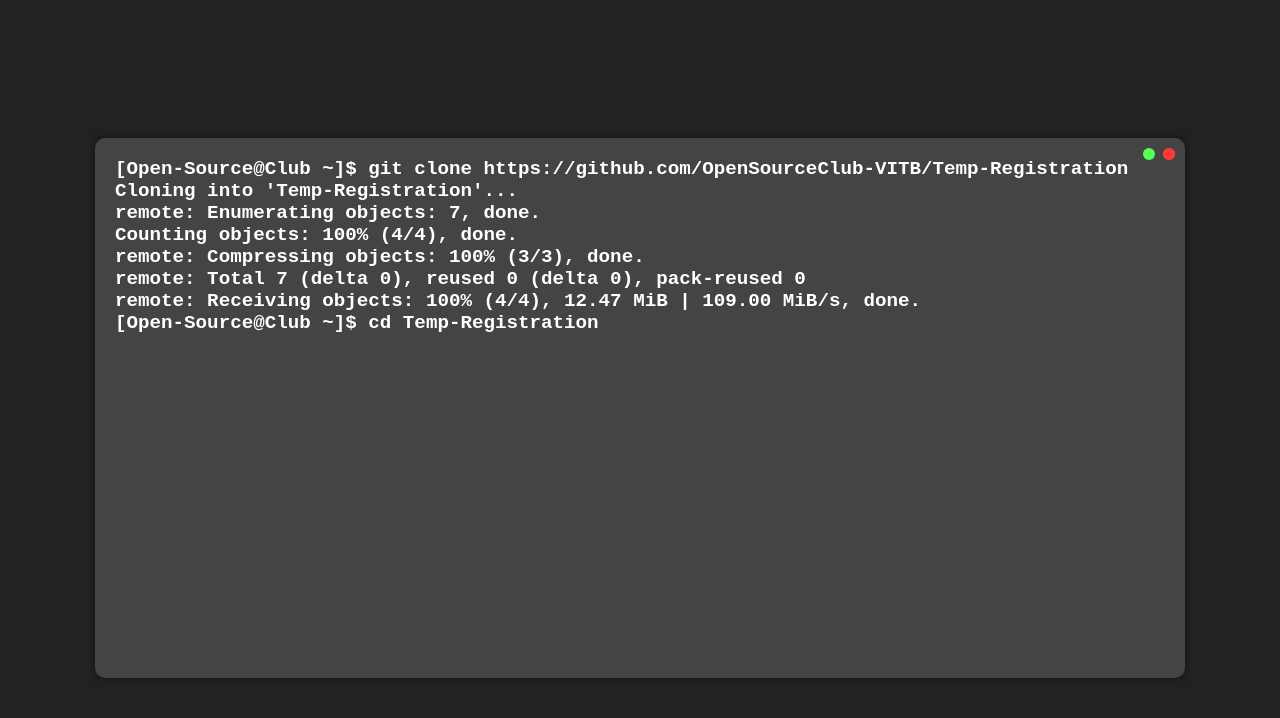
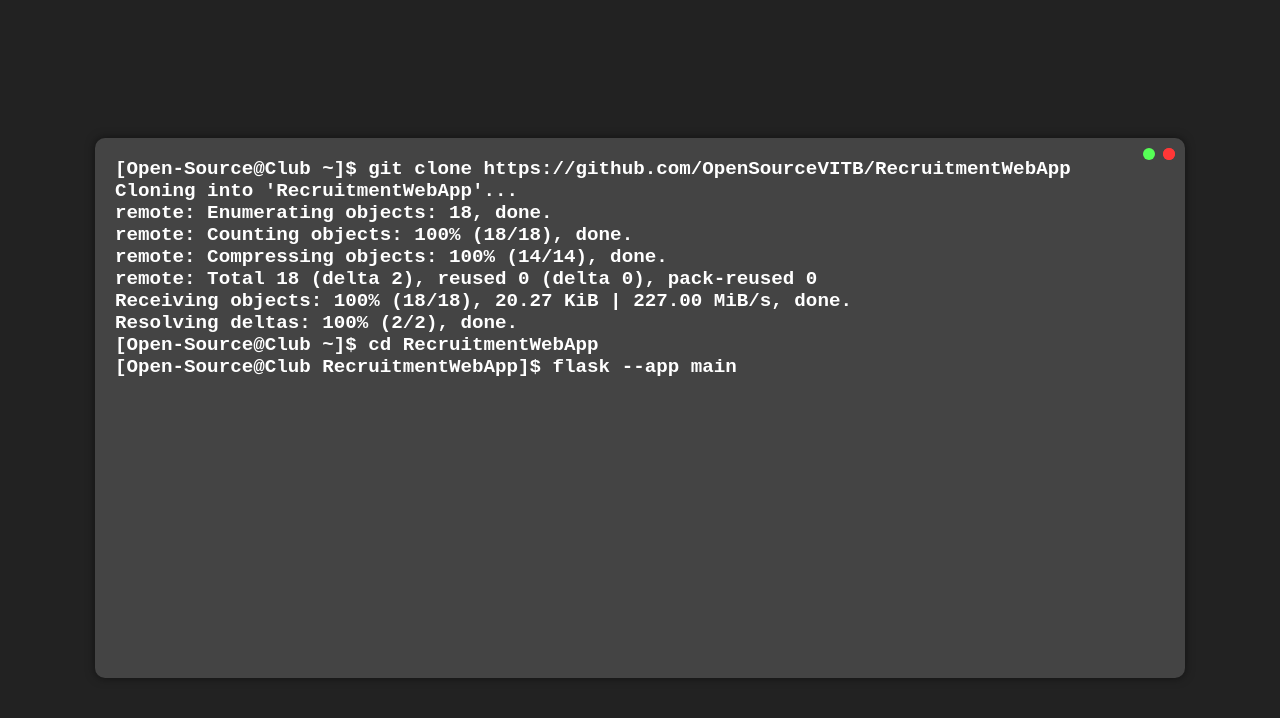
Before and after one commit to OpenSourceVITB/RecruitmentWebApp, a Flask app: page /recruitment in a window 1280 px wide. Shown: the top 718 px of the page. Run offline with Flask 3, Linux system fonts and the light colour scheme.

Commit message:
revising frontend

```diff
--- a/templates/index.html
+++ b/templates/index.html
@@ -96,10 +96,6 @@
         <h3 id="submissionMessage5"></h3> <br>
         <h3 id="submissionMessage6"></h3> <br>
         <h3 id="submissionMessage7"></h3> <br>
-		<h3 id="submissionMessage8"></h3> <br>
-		<h3 id="submissionMessage9"></h3> <br>
-		<h3 id="submissionMessage10"></h3> <br>
-		<h3 id="submissionMessage11"></h3> <br>
     </div>
 
     <script>
--- a/templates/recruitment.html
+++ b/templates/recruitment.html
@@ -21,7 +21,7 @@
         }
 
         .terminal {
-            display: none; /* Hide the terminal initially */
+            display: none;
             background-color: #444;
             color: #fff;
             padding: 20px;
@@ -33,6 +33,7 @@
             overflow-y: auto;
             position: relative;
         }
+
         .terminal-dot {
             position: absolute;
             top: 10px;
@@ -40,7 +41,7 @@
             width: 12px;
             height: 12px;
             border-radius: 50%;
-        background-color: rgb(255, 55, 55); /* Red by default */
+            background-color: rgb(255, 55, 55);
         }
 
         .terminal-dot.green {
@@ -53,13 +54,13 @@
             background-color: rgb(86, 255, 86);
         }
 
-
         h1, h3 {
             white-space: nowrap;
             margin: 0;
             display: inline;
             font-size: 1.2rem;
         }
+
         @media (max-width: 768px) {
             .terminal {
                 width: 97%;
@@ -68,12 +69,12 @@
                 margin-left: 5px;
                 margin-right: 5px;
             }
-            h1, h3{
-                font-size: .75rem;
+            h1, h3 {
+                font-size: 0.75rem;
             }
         }
 
-        h1{
+        h1 {
             padding-right: 2px;
         }
     </style>
@@ -94,7 +95,12 @@
         <h3 id="submissionMessage4"></h3> <br>
         <h3 id="submissionMessage5"></h3> <br>
         <h3 id="submissionMessage6"></h3> <br>
-        <h3 id="submissionMessage7"></h3>
+        <h3 id="submissionMessage7"></h3> <br>
+		<h3 id="submissionMessage8"></h3> <br>
+		<h3 id="submissionMessage9"></h3> <br>
+		<h3 id="submissionMessage10"></h3> <br>
+		<h3 id="submissionMessage11"></h3> <br>
+		<h3 id="submissionMessage12"></h3> <br>
     </div>
 
     <script>
@@ -106,7 +112,9 @@
                     i++;
                     setTimeout(type, speed);
                 } else {
-                    callback(); // Call the callback function when typing is complete
+                    if (callback) {
+                        callback();
+                    }
                 }
             }
             type();
@@ -121,36 +129,41 @@
         const h3Element4 = document.getElementById('submissionMessage4');
         const h3Element5 = document.getElementById('submissionMessage5');
         const h3Element6 = document.getElementById('submissionMessage6');
-        const h1Element7 = document.getElementById('submissionMessage7');
+		const h3Element7 = document.getElementById('submissionMessage7');
+		const h1Element8 = document.getElementById('submissionMessage8');
+		const h1Element9 = document.getElementById('submissionMessage9');
+		const h3Element10 = document.getElementById('submissionMessage10');
+		const h3Element11 = document.getElementById('submissionMessage11');
+		const h3Element12 = document.getElementById('submissionMessage12');
 
         setTimeout(function() {
-            preloader.style.display = 'none'; // Hide the preloader
-            terminal.style.display = 'block'; // Show the terminal
-            typeWriter(h1Element, 'git clone https://github.com/OpenSourceClub-VITB/Temp-Registration', 20, function() {
-                typeWriter(h3Element1, 'Cloning into \'Temp-Registration\'...', 15, function() {
-                    h3Element2.innerHTML = 'remote: ';
-                    typeWriter(h3Element2, 'Enumerating objects: 7, done.', 10, function() {
-                        h3Element4.innerHTML = 'remote: ';
-                        typeWriter(h3Element3, 'Counting objects: 100% (4/4), done.', 10, function() {
-                            h3Element5.innerHTML = 'remote: ';
-                            typeWriter(h3Element4, 'Compressing objects: 100% (3/3), done.', 10, function() {
-                                h3Element6.innerHTML = 'remote: ';
-                                typeWriter(h3Element5, 'Total 7 (delta 0), reused 0 (delta 0), pack-reused 0', 10, function() {
-                                    typeWriter(h3Element6, 'Receiving objects: 100% (4/4), 12.47 MiB | 109.00 MiB/s, done.', 10, function() {
-                                        h1Element7.innerHTML = '[Open-Source@Club ~]$ ';
-                                        typeWriter(h1Element7, 'cd Temp-Registration', 10, function() {
+            preloader.style.display = 'none';
+            terminal.style.display = 'block';
+            typeWriter(h1Element, 'git clone https://github.com/OpenSourceVITB/RecruitmentWebApp', 35, function() {
+                typeWriter(h3Element1, 'Cloning into \'RecruitmentWebApp\'...', 5, function() {
+                    h3Element2.innerHTML = 'remote: Enumerating objects: 18, done.';
+                    h3Element3.innerHTML = 'remote: Counting objects: 100% (18/18), done.';
+                    h3Element4.innerHTML = 'remote: Compressing objects: 100% (14/14), done.';
+                    h3Element5.innerHTML = 'remote: Total 18 (delta 2), reused 0 (delta 0), pack-reused 0';
+					h3Element6.innerHTML = 'Receiving objects: 100% (18/18), 20.27 KiB | 227.00 MiB/s, done.';
+					h3Element7.innerHTML = 'Resolving deltas: 100% (2/2), done.';
+                    h1Element8.innerHTML = '[Open-Source@Club ~]$ ';
+                    typeWriter(h1Element8, 'cd RecruitmentWebApp', 65, function() {
+						h1Element9.innerHTML = '[Open-Source@Club RecruitmentWebApp]$ ';
+						setTimeout(function() {
+							typeWriter(h1Element9, 'flask --app main run', 65, function() {
+								h3Element10.innerHTML = " * Serving Flask app 'main'";
+								h3Element11.innerHTML = " * Debug mode: off";
+								h3Element12.innerHTML = " * Running on http://opensourcevitb.org/recruitment (Press CTRL+SHIFT+T to quit)";
 							});
-                                    });
-                                });
-                            });
-                        });
+						}, 1000);
 					});
                 });
             });
         }, 1000);
     setTimeout(function() {
-            window.location.href = "form.html"; // Redirect to index.html after preloading
-        }, 8000);
+            window.location.href = "recruitment/process";
+        }, 9500);
     </script>
 </body>
 </html>
```
Also changed, not shown: templates/form.html (+47 -38 lines), templates/submission.html (+13 -0 lines). Lines whose indentation alone changed are shown as unchanged.
